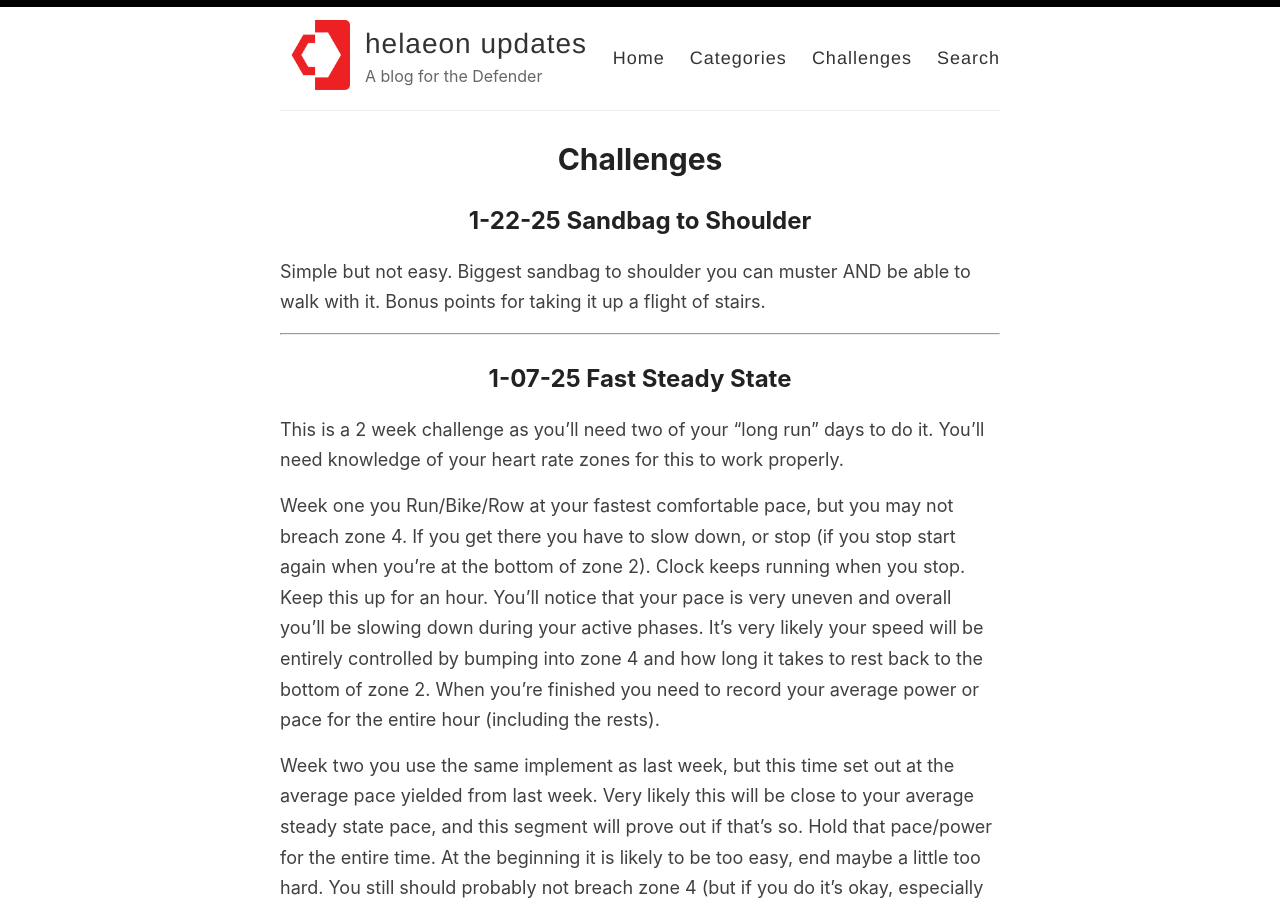
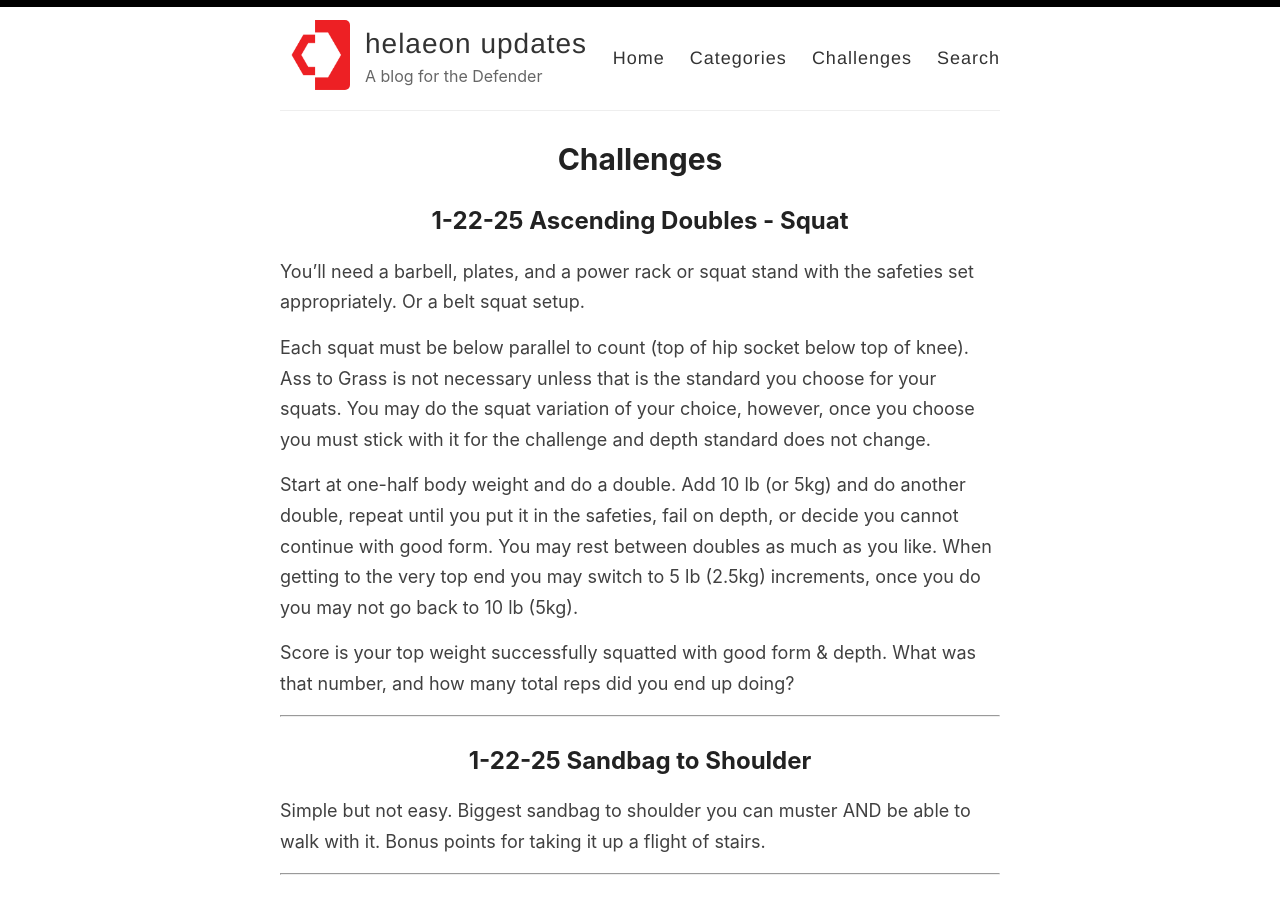
Before and after one commit to helaeon/helaeon.github.io, a Jekyll site: the page built from _pages/challenges.md, in a window 1280 px wide and 900 px high. Built offline with Jekyll 4.4.1, drawn with Linux system fonts in a browser that asks for light colours.

Commit message:
Add files via upload

```diff
--- a/_pages/challenges.md
+++ b/_pages/challenges.md
@@ -3,6 +3,19 @@ layout: page
 permalink: /challenges/
 title: Challenges
 ---
+**1-22-25 Ascending Doubles - Squat**
+------
+You'll need a barbell, plates, and a power rack or squat stand with the safeties set appropriately. Or a belt squat setup.
+
+Each squat must be below parallel to count (top of hip socket below top of knee). Ass to Grass is not necessary unless that is the standard you choose for your squats. You may do the squat variation of your choice, however, once you choose you must stick with it for the challenge and depth standard does not change.
+
+Start at one-half body weight and do a double. Add 10 lb (or 5kg) and do another double, repeat until you put it in the safeties, fail on depth, or decide you cannot continue with good form. You may rest between doubles as much as you like. When getting to the very top end you may switch to 5 lb (2.5kg) increments, once you do you may not go back to 10 lb (5kg).
+
+Score is your top weight successfully squatted with good form & depth.
+What was that number, and how many total reps did you end up doing?
+
+******
+
 **1-22-25 Sandbag to Shoulder**
 ------
 Simple but not easy. Biggest sandbag to shoulder you can muster AND be able to walk with it. Bonus points for taking it up a flight of stairs.
```
